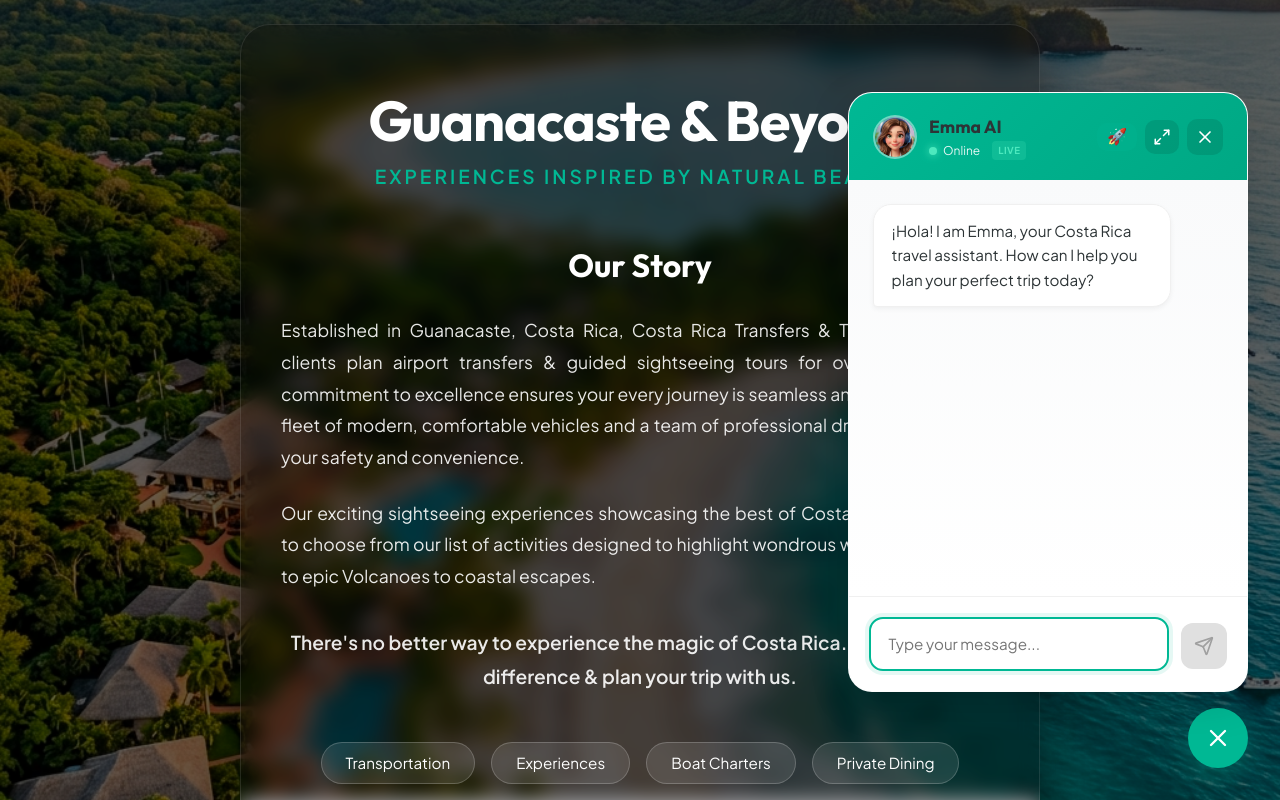
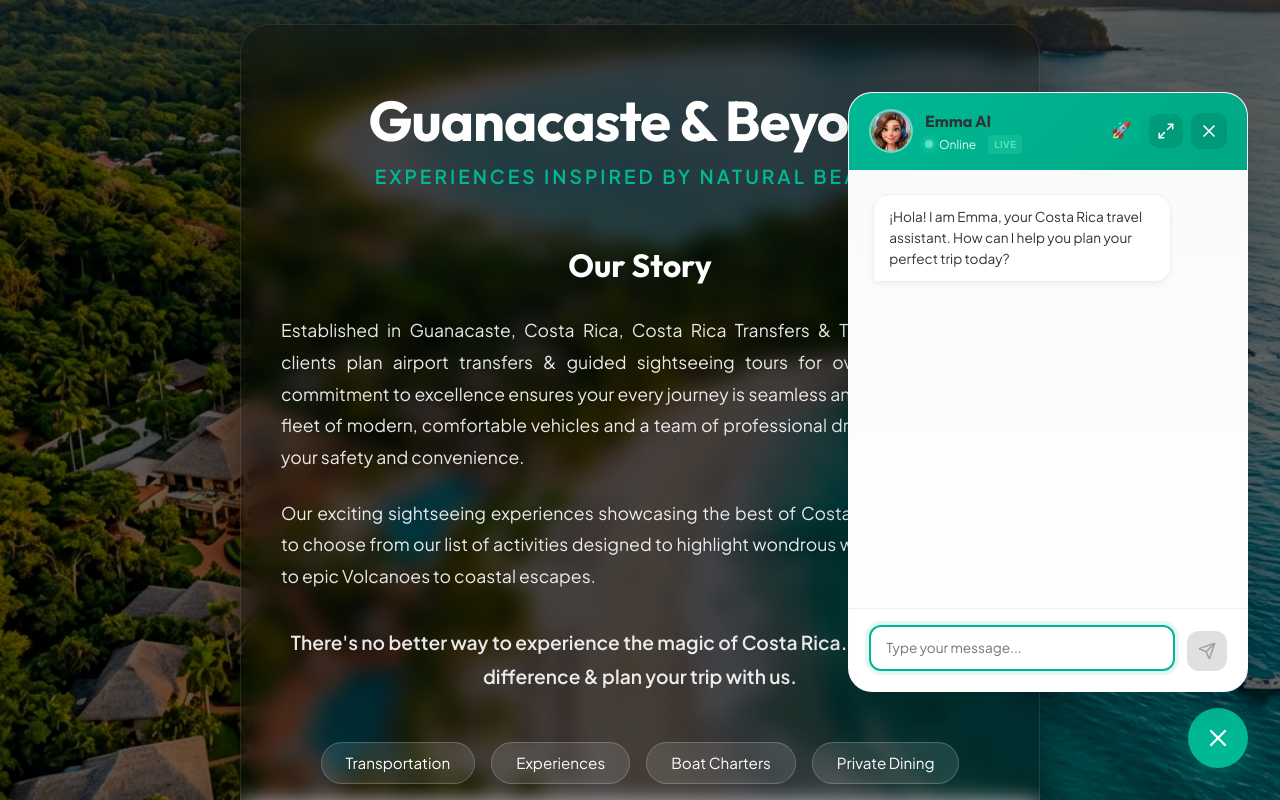
Before and after one commit to ArunRoy404/costaricatransfersandtours-ai, a React (Vite) app: page / in a window 1280 px wide. Both pictures are taken after a click on the button 1218 px from the left and 738 px from the top of the page. Shown: the top 800 px of the page. Built offline with nearby package versions, Linux system fonts and the light colour scheme.

Commit message:
refactor: added copy button for sent messages, handle error

```diff
--- a/src/components/ChatBot.css
+++ b/src/components/ChatBot.css
@@ -73,7 +73,7 @@
 }
 
 .chatbot-header {
-  padding: 1.25rem 1.5rem;
+  padding: 1rem 1.25rem;
   background: linear-gradient(135deg, var(--chat-primary), var(--chat-primary-dark));
   color: white;
   display: flex;
@@ -222,10 +222,10 @@
 
 .message {
   max-width: 85%;
-  padding: 0.85rem 1.1rem;
-  border-radius: 18px;
-  font-size: 0.95rem;
-  line-height: 1.6;
+  padding: 0.7rem 0.95rem;
+  border-radius: 16px;
+  font-size: 0.85rem;
+  line-height: 1.55;
   position: relative;
   box-shadow: 0 2px 5px rgba(0,0,0,0.05);
 }
@@ -245,9 +245,16 @@
   border: 1px solid #f0f0f0;
 }
 
-.message-bot:hover .message-copy-btn {
+.message-bot:hover .message-copy-btn,
+.message-user:hover .message-copy-btn {
   opacity: 1;
   transform: translateY(0);
+}
+
+/* Message user copy btn - positioned on the left side since user messages are right-aligned */
+.message-user .message-copy-btn {
+  right: auto;
+  left: 12px;
 }
 
 .message-copy-btn {
@@ -314,9 +321,20 @@
 }
 
 .chatbot-input-area {
-  padding: 1.25rem;
+  padding: 1rem 1.25rem 1.25rem;
   background: white;
   border-top: 1px solid #f0f0f0;
+  display: flex;
+  flex-direction: column;
+  gap: 0.5rem;
+}
+
+.chatbot-input-area .chatbot-textarea,
+.chatbot-input-area .chatbot-send {
+  flex-shrink: 0;
+}
+
+.chatbot-input-row {
   display: flex;
   gap: 0.75rem;
   align-items: flex-end;
@@ -325,17 +343,17 @@
 .chatbot-textarea {
   flex: 1;
   border: 2px solid #f0f0f0;
-  padding: 0.85rem 1.1rem;
-  border-radius: 14px;
+  padding: 0.7rem 0.95rem;
+  border-radius: 12px;
   outline: none;
   font-family: inherit;
-  font-size: 0.95rem;
-  line-height: 1.5;
+  font-size: 0.85rem;
+  line-height: 1.45;
   transition: all 0.2s ease;
   background: #f9fafb;
   resize: none;
   max-height: 150px;
-  min-height: 46px;
+  min-height: 40px;
   display: block;
   overflow: hidden;
   scrollbar-width: none;
@@ -356,8 +374,8 @@
   background: var(--chat-primary);
   color: white;
   border: none;
-  width: 46px;
-  height: 46px;
+  width: 40px;
+  height: 40px;
   border-radius: 12px;
   display: flex;
   align-items: center;
@@ -366,7 +384,6 @@
   transition: all 0.2s ease;
   box-shadow: 0 4px 12px rgba(0, 184, 148, 0.2);
   flex-shrink: 0;
-  margin-bottom: 2px;
 }
 
 .chatbot-send:hover:not(:disabled) {
@@ -381,17 +398,31 @@
   box-shadow: none;
 }
 
+/* Error Message */
+.chatbot-error-msg {
+  color: #e74c3c;
+  font-size: 0.75rem;
+  line-height: 1.3;
+  padding: 0 0.25rem;
+  animation: fadeIn 0.2s ease;
+}
+
+@keyframes fadeIn {
+  from { opacity: 0; transform: translateY(-4px); }
+  to { opacity: 1; transform: translateY(0); }
+}
+
 /* Typing Indicator */
 .typing-indicator {
   display: flex;
-  gap: 6px;
-  padding: 8px 4px;
+  gap: 5px;
+  padding: 6px 4px;
   align-items: center;
 }
 
 .typing-dot {
-  width: 8px;
-  height: 8px;
+  width: 7px;
+  height: 7px;
   background: var(--chat-primary);
   border-radius: 50%;
   opacity: 0.6;
@@ -510,13 +541,12 @@
   }
 
   .chatbot-messages {
-    padding: 1rem;
-    gap: 1rem;
+    padding: 0.85rem;
+    gap: 0.85rem;
   }
 
   .chatbot-input-area {
     padding: 0.75rem;
-    gap: 0.5rem;
   }
 
   .chatbot-textarea {
--- a/src/components/ChatBot.jsx
+++ b/src/components/ChatBot.jsx
@@ -21,6 +21,7 @@ const ChatBot = ({ externalOpen, setExternalOpen }) => {
   const [sessionId, setSessionId] = useState('');
   const [isTestMode, setIsTestMode] = useState(false);
   const [copiedId, setCopiedId] = useState(null);
+  const [errorMsg, setErrorMsg] = useState('');
 
   const PRODUCTION_URL = 'https://orunroy.app.n8n.cloud/webhook/crtt-emma';
   const TEST_URL = 'https://orunroy.app.n8n.cloud/webhook-test/crtt-emma';
@@ -97,9 +98,12 @@ const ChatBot = ({ externalOpen, setExternalOpen }) => {
       content: input.trim()
     };
 
+    const sentContent = input.trim();
+
     setMessages(prev => [...prev, userMessage]);
     setInput('');
     setIsLoading(true);
+    setErrorMsg('');
 
     try {
       const response = await fetch(webhookUrl, {
@@ -135,20 +139,21 @@ const ChatBot = ({ externalOpen, setExternalOpen }) => {
         // Not JSON, use raw text as-is
       }
 
+      if (!replyText) {
+        setErrorMsg('Failed to get a response. Please try again.');
+        setInput(sentContent);
+      } else {
         const botMessage = {
           id: (Date.now() + 1).toString(),
           type: 'bot',
-        content: replyText || "I'm sorry, I couldn't process that. Please try again."
+          content: replyText
         };
-
         setMessages(prev => [...prev, botMessage]);
+      }
     } catch (error) {
       console.error('Chat error:', error);
-      setMessages(prev => [...prev, {
-        id: (Date.now() + 1).toString(),
-        type: 'bot',
-        content: "I'm having a bit of trouble connecting. Please check your internet or try again later!"
-      }]);
+      setErrorMsg('Connection error. Please check your internet and try again.');
+      setInput(sentContent);
     } finally {
       setIsLoading(false);
       setTimeout(() => textareaRef.current?.focus(), 100);
@@ -179,7 +184,7 @@ const ChatBot = ({ externalOpen, setExternalOpen }) => {
                   <img src="/emma-crtt.jpeg" alt="Emma" className="chatbot-avatar-img" />
                 </div>
                 <div>
-                  <h3 style={{ margin: 0, fontSize: '1.1rem' }}>Emma AI</h3>
+                  <h3 style={{ margin: 0, fontSize: '1rem' }}>Emma AI</h3>
                   <div className="chatbot-status">
                     {isTestMode ? 'Test Mode' : 'Online'}
                     <span className={`mode-badge ${isTestMode ? 'test' : 'production'}`}>
@@ -243,7 +248,20 @@ const ChatBot = ({ externalOpen, setExternalOpen }) => {
                       </button>
                     </>
                   ) : (
+                    <>
                       <div style={{ whiteSpace: 'pre-wrap' }}>{msg.content}</div>
+                      <button
+                        className={`message-copy-btn ${copiedId === msg.id ? 'copied' : ''}`}
+                        onClick={() => {
+                          navigator.clipboard.writeText(msg.content);
+                          setCopiedId(msg.id);
+                          setTimeout(() => setCopiedId(null), 2000);
+                        }}
+                        title="Copy message"
+                      >
+                        {copiedId === msg.id ? <Check size={14} /> : <Copy size={14} />}
+                      </button>
+                    </>
                   )}
                 </motion.div>
               ))}
@@ -260,6 +278,10 @@ const ChatBot = ({ externalOpen, setExternalOpen }) => {
             </div>
 
             <div className="chatbot-input-area">
+              {errorMsg && (
+                <div className="chatbot-error-msg">{errorMsg}</div>
+              )}
+              <div className="chatbot-input-row">
                 <textarea
                   ref={textareaRef}
                   className="chatbot-textarea"
@@ -275,8 +297,9 @@ const ChatBot = ({ externalOpen, setExternalOpen }) => {
                   onClick={handleSend}
                   disabled={isLoading || !input.trim()}
                 >
-                <Send size={20} />
+                  <Send size={18} />
                 </button>
+              </div>
             </div>
           </motion.div>
         )}
```
Lines whose indentation alone changed are shown as unchanged.
